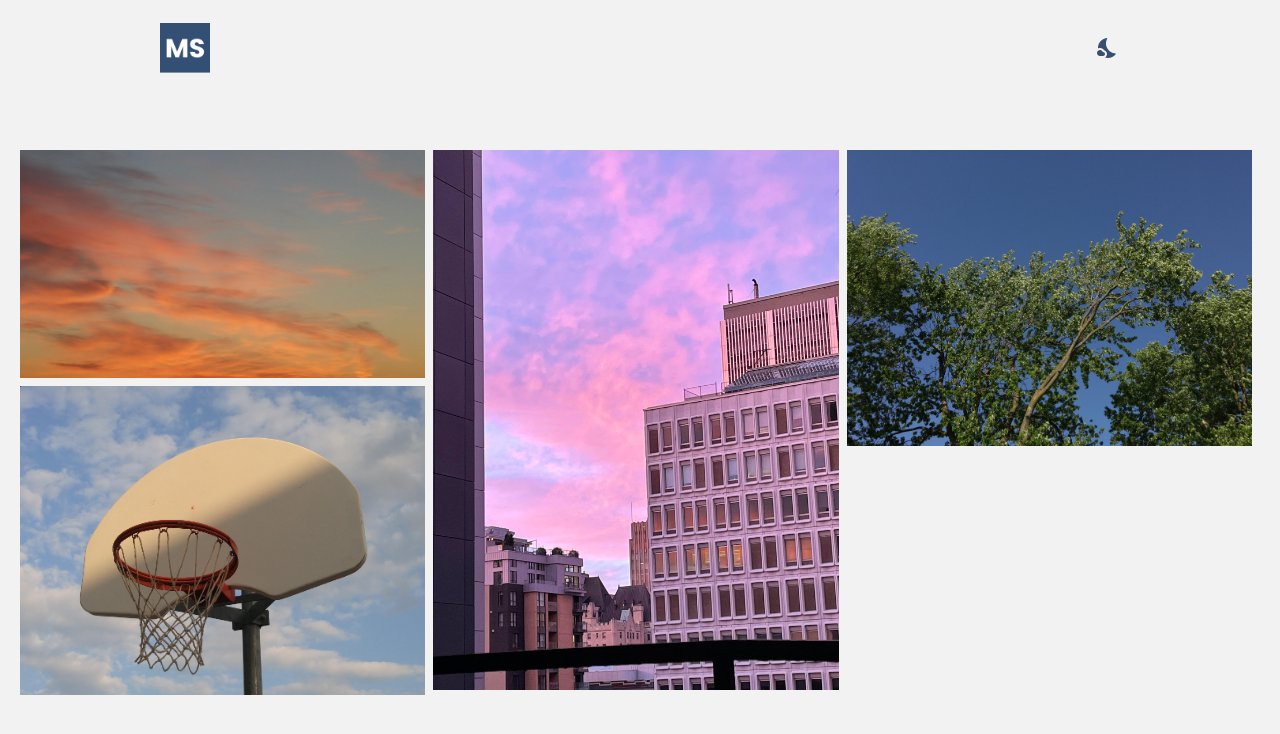
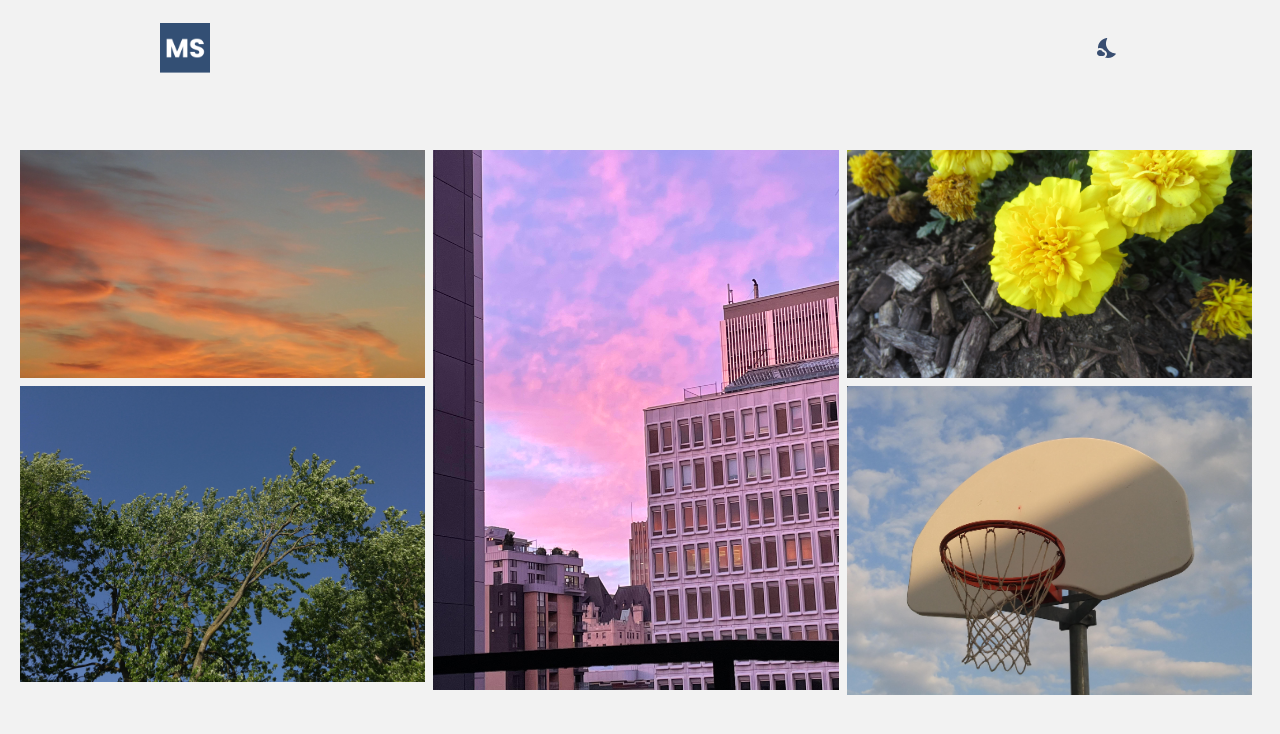
Before and after one commit to msohaill/personal-site, a React (Create React App) app: page /photos in a window 1280 px wide. Shown: the top 734 px of the page. Built offline with nearby package versions, Linux system fonts and the light colour scheme.

Commit message:
fixing image issues

```diff
--- a/src/components/Photos/index.tsx
+++ b/src/components/Photos/index.tsx
@@ -1,10 +1,9 @@
-import logo from '../../logo.svg';
 import { useContext } from 'react';
 import { ThemeContext } from '../../contexts/Theme';
 import Header from '..//Header';
 import { Masonry } from '@mui/lab';
 
-const r = require.context('../../assets/images/gallery', false, /\.(png|jpe?g|svg)$/);
+const r = require.context('../../assets/images/gallery', false, /\.(png|jpe?g|svg)$/i);
 const images = r.keys().map(r) as string[];
 
 const Photos = () => {
@@ -26,7 +25,7 @@ const Photos = () => {
               src={`${item}?w=248&fit=crop&auto=format`}
               srcSet={`${item}?w=248&fit=crop&auto=format&dpr=2 2x`}
               alt={item.substring(item.lastIndexOf('/') + 1).replace(/(\..*)(\.(png|jpe?g|svg))$/, '$2')}
-              loading='lazy'
+              loading='eager'
             />
           ))}
         </Masonry>
```
